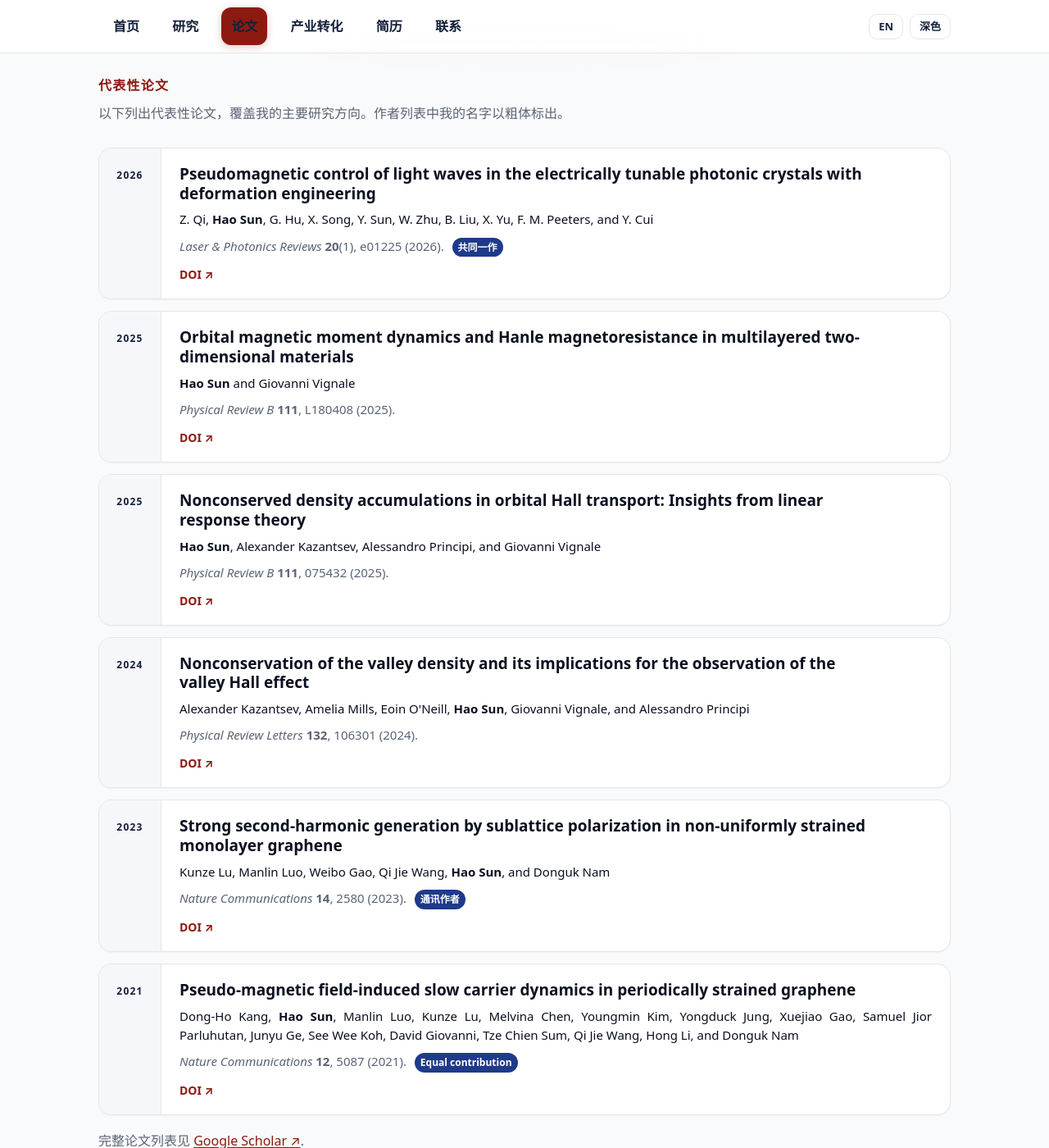
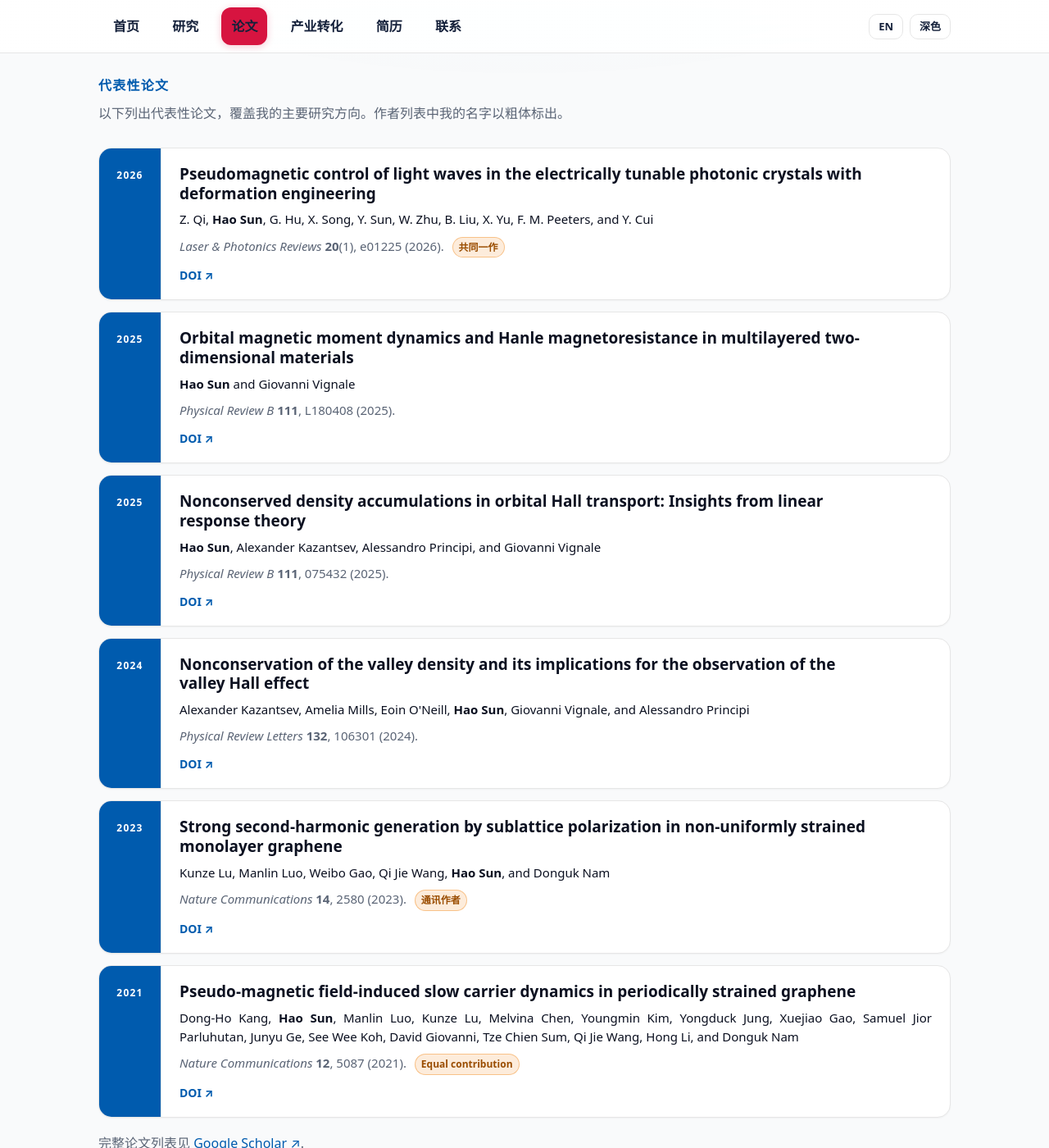
Before and after one commit to sunohao/sunohao.github.io, a Jekyll site: the page built from zh/publications.md, in a window 1280 px wide and 1400 px high. Shown: the whole window at 82% size. Built offline with Jekyll 4.4.1, drawn with Linux system fonts in a browser that asks for light colours.

Commit message:
Apply three-color brand system to Chinese site

```diff
--- a/_layouts/zh.html
+++ b/_layouts/zh.html
@@ -13,8 +13,14 @@
   --paper: #f9fafb;
   --ink: #0b1020;
   --muted: #5a6475;
-  --acc: #8d1a11;
-  --acc-2: #b24a3f;
+  --ustc-blue: #005BAE;
+  --nus-orange: #EF7C00;
+  --ntu-red: #D71440;
+  --primary: var(--ustc-blue);
+  --accent: var(--nus-orange);
+  --highlight: var(--ntu-red);
+  --acc: var(--primary);
+  --acc-2: var(--accent);
 }
 *{box-sizing:border-box}
 html,body{height:100%}
@@ -23,7 +29,7 @@ body{
   font:16px/1.65 system-ui,-apple-system,Segoe UI,Roboto,Helvetica,Arial,"Apple Color Emoji","Segoe UI Emoji";
   color:var(--ink);
   background:
-    radial-gradient(1200px 500px at 50% -200px, rgba(141,26,17,.05), transparent 60%),
+    radial-gradient(1200px 500px at 50% -200px, rgba(0,91,174,.055), transparent 60%),
     var(--paper);
 }
 
@@ -38,29 +44,29 @@ body{
   border-bottom:1px solid var(--b);
 }
 .h-row{height:64px;display:flex;align-items:center;justify-content:space-between;gap:18px}
-.brand a{display:inline-block;text-decoration:none;font-weight:700;letter-spacing:.2px;color:var(--acc);}
+.brand a{display:inline-block;text-decoration:none;font-weight:700;letter-spacing:.2px;color:var(--primary);}
 .nav a{
   display:inline-block;margin:0 6px;padding:10px 12px;border-radius:12px;text-decoration:none;
   color:#14203a;position:relative;transition:background .2s ease, transform .08s ease;
   font-weight:700;
 }
-.nav a:hover{background:rgba(14,165,165,.08)}
-.nav a.active{color:#fff;background:#8d1a11;box-shadow:0 2px 10px rgba(141,26,17,.24)}
+.nav a:hover{background:rgba(0,91,174,.08);color:var(--primary)}
+.nav a.active{color:#fff;background:var(--highlight);box-shadow:0 2px 10px rgba(215,20,64,.22)}
 
 main{padding:30px 0 64px}
-.eyebrow{font-size:16px;font-weight:700;letter-spacing:.08em;color:var(--acc);text-transform:uppercase}
+.eyebrow{font-size:16px;font-weight:700;letter-spacing:.08em;color:var(--primary);text-transform:uppercase}
 
 .hero{padding:56px 0 40px;border-bottom:1px solid var(--b)}
 .hero-split{display:grid;grid-template-columns:minmax(0,1.3fr) minmax(320px,.85fr);gap:46px;align-items:center}
 .hero h1{font-size:clamp(34px,4.2vw,44px);line-height:1.12;letter-spacing:-.025em;margin:10px 0 0}
-.hero-motto{font-size:15px;line-height:1.45;font-style:italic;color:var(--acc);margin-top:8px;max-width:620px}
+.hero-motto{font-size:15px;line-height:1.45;font-style:italic;color:var(--highlight);margin-top:8px;max-width:620px}
 .hero-lead{font-size:18px;line-height:1.55;max-width:760px;margin-top:16px;letter-spacing:-.005em}
 .hero-meta{font-size:18px;line-height:1.5;color:var(--muted);margin-top:12px}
 .cta-row{display:flex;flex-wrap:wrap;gap:10px;margin-top:24px}
 
 .hero-visual{
   position:relative;min-height:320px;border:1px solid var(--b);border-radius:24px;overflow:hidden;
-  background:linear-gradient(145deg,rgba(141,26,17,.06),rgba(14,165,165,.05)),#fff;
+  background:linear-gradient(145deg,rgba(0,91,174,.055),rgba(239,124,0,.035)),#fff;
   box-shadow:0 14px 40px rgba(19,33,68,.06);
 }
 .hero-image{display:flex;align-items:center;justify-content:center;background:#fff}
@@ -77,13 +83,14 @@ main{padding:30px 0 64px}
 .orbit-a{width:170px;height:170px;left:63px;top:58px}
 .orbit-b{width:215px;height:112px;left:40px;top:88px;transform:rotate(33deg)}
 .orbit-c{width:215px;height:112px;left:40px;top:88px;transform:rotate(-33deg);border-color:rgba(14,165,165,.34)}
-.core-dot{position:absolute;width:14px;height:14px;border-radius:50%;left:141px;top:136px;background:var(--acc);box-shadow:0 0 0 9px rgba(141,26,17,.08)}
+.core-dot{position:absolute;width:14px;height:14px;border-radius:50%;left:141px;top:136px;background:var(--highlight);box-shadow:0 0 0 9px rgba(215,20,64,.08)}
 .visual-label{position:absolute;font-size:11px;letter-spacing:.1em;text-transform:uppercase;color:var(--muted);background:rgba(255,255,255,.78);padding:4px 7px;border-radius:999px;border:1px solid rgba(230,230,230,.8)}
 .label-a{left:24px;top:28px}.label-b{right:22px;top:44px}.label-c{right:30px;bottom:24px}
 
 .btn{display:inline-block;padding:10px 16px;border-radius:12px;border:1px solid var(--b);background:#fff;color:#111;text-decoration:none;box-shadow:0 1px 2px rgba(0,0,0,.06);transition:box-shadow .18s ease, transform .08s ease}
-.btn.acc{border-color:transparent;background:var(--acc);color:#fff}
+.btn.acc{border-color:transparent;background:var(--primary);color:#fff}
 .btn:hover{box-shadow:0 4px 14px rgba(0,0,0,.08);transform:translateY(-1px)}
+.btn.acc:hover{background:var(--accent);color:#111}
 
 .section{margin-top:46px}
 .section-head{display:flex;align-items:end;justify-content:space-between;gap:18px;margin-bottom:16px}
@@ -119,7 +126,7 @@ main{padding:30px 0 64px}
 }
 .direction-eq mjx-math{font-size:1em !important}
 .research-emerging{background:linear-gradient(180deg,#fff,#fbfcfe)}
-.research-kicker{font-size:10px;font-weight:750;letter-spacing:.12em;color:#7a8494;margin-bottom:8px}
+.research-kicker{font-size:10px;font-weight:750;letter-spacing:.12em;color:var(--primary);margin-bottom:8px}
 .research-directions{display:grid;gap:20px;margin-top:20px}
 .research-feature{display:grid;grid-template-columns:minmax(0,1.1fr) minmax(300px,.9fr);overflow:hidden}
 .research-feature-text{padding:24px}
@@ -161,19 +168,21 @@ main{padding:30px 0 64px}
 .research-figure-placeholder small{font-size:12px}
 .card{border:1px solid var(--b);border-radius:var(--r);background:#fff;box-shadow:0 1px 2px rgba(0,0,0,.04)}
 .card.pad{padding:20px}
-.card.accent{border-left:4px solid var(--acc)}
+.card.accent{border-left:4px solid var(--primary)}
 
 h1,h2,h3{line-height:1.25;margin:0 0 6px}
 h2{font-size:22px;margin-top:8px}
 h3{font-size:18px}
 p{margin:8px 0 0;text-align:justify;text-justify:inter-word}
 .muted{color:var(--muted)}
-a{color:var(--acc);text-underline-offset:2px}
-a:hover{opacity:.9}
+a{color:var(--primary);text-underline-offset:2px}
+a:hover{color:var(--accent);opacity:1}
 
 ul.news{list-style:none;padding:0;margin:0}
 ul.news li{display:flex;justify-content:space-between;gap:20px;padding:14px 18px;border-top:1px solid var(--b)}
 ul.news li:first-child{border-top:none}
+.highlight-title{font-weight:750}
+.highlight-journal{color:var(--highlight);font-weight:700}
 time{color:#6b7280;white-space:nowrap}
 
 .page-intro{padding:26px 0 20px}
@@ -182,15 +191,15 @@ time{color:#6b7280;white-space:nowrap}
 
 .pub-list{display:grid;gap:14px;margin-top:8px}
 .pub-item{display:grid;grid-template-columns:76px 1fr;overflow:hidden}
-.pub-side{display:flex;align-items:flex-start;justify-content:center;padding:23px 12px;background:#f5f7fb;border-right:1px solid var(--b)}
-.pub-side span{font-size:12px;font-weight:900;letter-spacing:.1em;color:#14203a}
+.pub-side{display:flex;align-items:flex-start;justify-content:center;padding:23px 12px;background:var(--primary);border-right:1px solid var(--b)}
+.pub-side span{font-size:12px;font-weight:900;letter-spacing:.1em;color:#fff}
 .pub-main{padding:20px 22px 18px}
 .pub-main h3{font-size:19px;max-width:860px}
 .pub-authors{font-size:15px;line-height:1.55}
 .pub-meta{color:var(--muted);font-size:15px}
 .pub-links{font-size:14px;margin-top:10px}
 .pub-links a{text-decoration:none;font-weight:650}
-.pub-note{display:inline-block;margin-left:6px;padding:2px 7px;border-radius:999px;background:#1e3a8a;color:#fff;font-style:normal;font-size:12px;font-weight:700}
+.pub-note{display:inline-block;margin-left:6px;padding:2px 7px;border-radius:999px;background:rgba(239,124,0,.14);border:1px solid rgba(239,124,0,.38);color:#9a4d00;font-style:normal;font-size:12px;font-weight:700}
 
 table{width:100%;border-collapse:collapse}
 th,td{text-align:left;padding:10px 12px}
@@ -298,17 +307,18 @@ html[data-theme="dark"]{
 html[data-theme="dark"] body{background:var(--paper)}
 html[data-theme="dark"] .site-header{background:linear-gradient(180deg,rgba(16,24,40,.85),rgba(16,24,40,.78));border-color:var(--b)}
 html[data-theme="dark"] .nav a{color:#e6edf3}
-html[data-theme="dark"] .nav a:hover{background:rgba(14,165,165,.16)}
-html[data-theme="dark"] .nav a.active{background:#8d1a11}
+html[data-theme="dark"] .nav a:hover{background:rgba(0,91,174,.24);color:#74b9ff}
+html[data-theme="dark"] .nav a.active{background:var(--highlight);color:#fff}
 html[data-theme="dark"] .hero-visual{background:linear-gradient(145deg,rgba(30,58,138,.16),rgba(14,165,165,.08)),#0f1629}
 html[data-theme="dark"] .visual-label{background:rgba(15,22,41,.78);border-color:#25304d}
 html[data-theme="dark"] .card{background:#0f1629;border-color:var(--b)}
 html[data-theme="dark"] .research-emerging{background:#0f1629}
 html[data-theme="dark"] .btn{background:#0f1629;color:#e6edf3}
-html[data-theme="dark"] .btn.acc{background:var(--acc);color:#fff}
-html[data-theme="dark"] .pub-side{background:#0f1b31}
+html[data-theme="dark"] .btn.acc{background:var(--primary);color:#fff}
+html[data-theme="dark"] .btn.acc:hover{background:var(--accent);color:#111}
+html[data-theme="dark"] .pub-side{background:var(--primary)}
 html[data-theme="dark"] .pub-side span{color:#fff}
-html[data-theme="dark"] .pub-note{background:#1e3a8a;color:#fff;font-weight:700}
+html[data-theme="dark"] .pub-note{background:rgba(239,124,0,.16);border-color:rgba(239,124,0,.46);color:#ffb45c;font-weight:700}
 html[data-theme="dark"] thead{background:#0f1b31}
 html[data-theme="dark"] pre{background:#0f1629;color:#e6edf3}
 html[data-theme="dark"] code{background:#0f1b31}
@@ -322,7 +332,7 @@ html[data-theme="light"]{
   --paper:#f9fafb;--ink:#0b1020;--muted:#5a6475;--b:#e6e6e6
 }
 html[data-theme="light"] body{
-  background:radial-gradient(1200px 500px at 50% -200px, rgba(141,26,17,.05), transparent 60%),var(--paper)
+  background:radial-gradient(1200px 500px at 50% -200px, rgba(0,91,174,.055), transparent 60%),var(--paper)
 }
 html[data-theme="light"] .site-header{
   background:linear-gradient(180deg, rgba(255,255,255,.92), rgba(255,255,255,.86));
@@ -331,25 +341,26 @@ html[data-theme="light"] .site-header{
 html[data-theme="light"] .nav a{color:#14203a}
 html[data-theme="light"] .card{background:#fff;border-color:var(--b)}
 html[data-theme="light"] .btn{background:#fff;color:#111}
-html[data-theme="light"] .btn.acc{background:var(--acc);color:#fff}
+html[data-theme="light"] .btn.acc{background:var(--primary);color:#fff}
 html[data-theme="light"] .lang-toggle{background:#fff;color:#14203a;border-color:var(--b)}
 html[data-theme="light"] .theme-toggle{background:#fff;color:#14203a;border-color:var(--b)}
-html[data-theme="light"] .pub-side{background:#f5f7fb;border-color:var(--b)}
-html[data-theme="light"] .pub-side span{color:#14203a}
-html[data-theme="light"] .pub-note{background:#1e3a8a;color:#fff}
+html[data-theme="light"] .pub-side{background:var(--primary);border-color:var(--b)}
+html[data-theme="light"] .pub-side span{color:#fff}
+html[data-theme="light"] .pub-note{background:rgba(239,124,0,.14);border-color:rgba(239,124,0,.38);color:#9a4d00}
 
 @media(prefers-color-scheme:dark){
   :root{--paper:#0b1020;--ink:#e6edf3;--muted:#9aa4b2;--b:#1a2138}
   body{background:var(--paper)}
   .site-header{background:linear-gradient(180deg,rgba(16,24,40,.85),rgba(16,24,40,.78));border-color:var(--b)}
-  .nav a{color:#e6edf3}.nav a:hover{background:rgba(14,165,165,.16)}.nav a.active{background:#8d1a11}
+  .nav a{color:#e6edf3}.nav a:hover{background:rgba(0,91,174,.24);color:#74b9ff}.nav a.active{background:var(--highlight);color:#fff}
   .hero-visual{background:linear-gradient(145deg,rgba(30,58,138,.16),rgba(14,165,165,.08)),#0f1629}
   .visual-label{background:rgba(15,22,41,.78);border-color:#25304d}
   .card{background:#0f1629;border-color:var(--b)}
   .research-emerging{background:#0f1629}
-  .btn{background:#0f1629;color:#e6edf3}.btn.acc{background:var(--acc);color:#fff}
-  .pub-side{background:#0f1b31}
-  .pub-note{background:#142348}
+  .btn{background:#0f1629;color:#e6edf3}.btn.acc{background:var(--primary);color:#fff}.btn.acc:hover{background:var(--accent);color:#111}
+  .pub-side{background:var(--primary)}
+  .pub-side span{color:#fff}
+  .pub-note{background:rgba(239,124,0,.16);border-color:rgba(239,124,0,.46);color:#ffb45c}
   thead{background:#0f1b31}
   pre{background:#0f1629;color:#e6edf3}
   code{background:#0f1b31}
```
